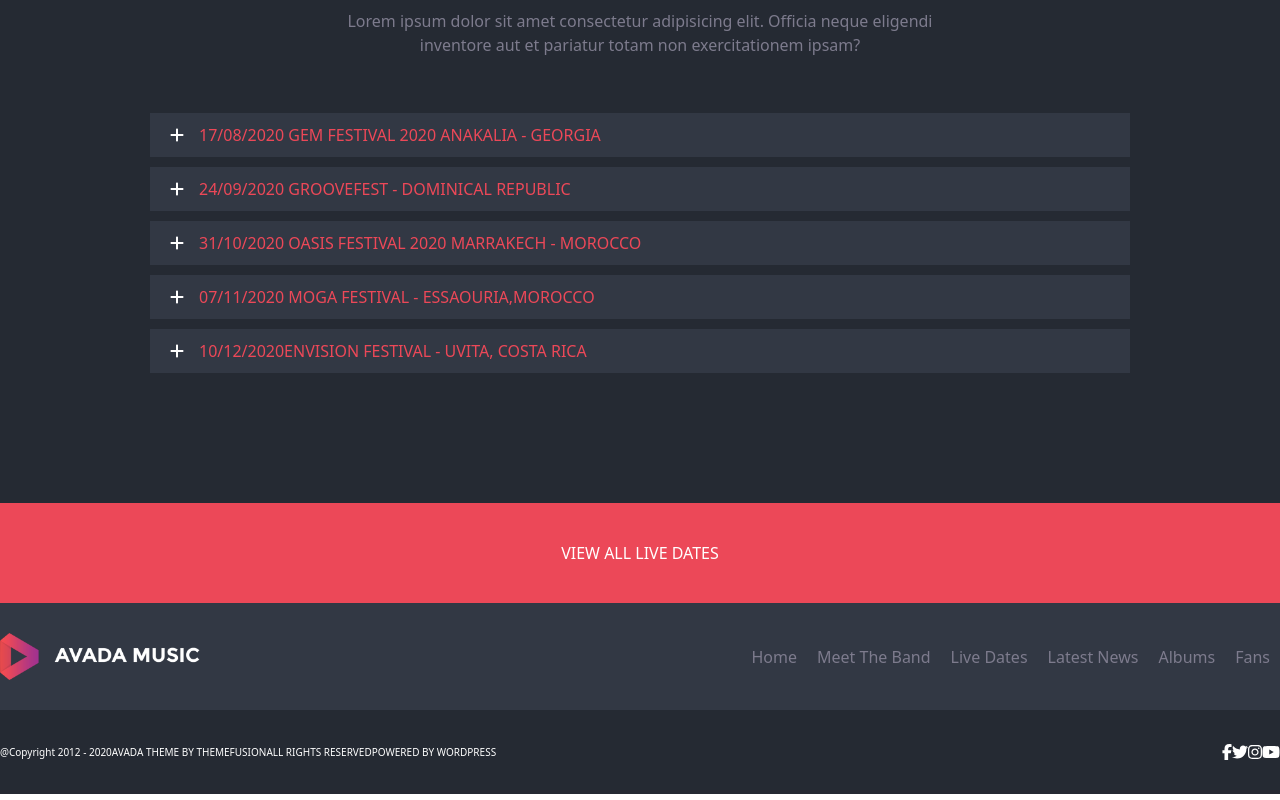
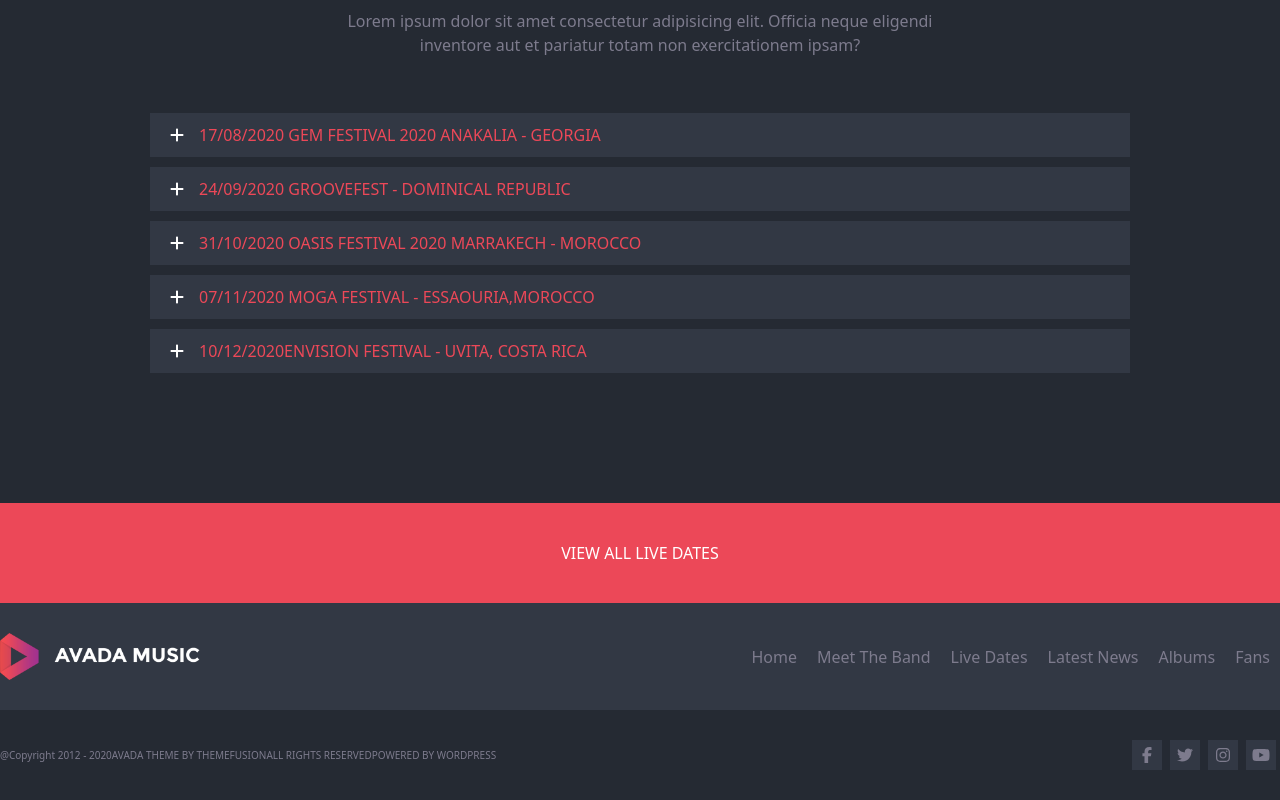
Before and after one commit to MindulaHewadewage/proj-html-vuejs, a Vue app: page / in a window 1280 px wide. Shown: the part 3306-4106 px from the top of the page. Built offline with nearby package versions, Linux system fonts and the light colour scheme.

Commit message:
btn hover

```diff
--- a/src/components/AppHeader.vue
+++ b/src/components/AppHeader.vue
@@ -137,6 +137,12 @@ export default {
             padding: 10px 30px;
             border-color: white;
             margin: 5px;
+
+            &:hover {
+                background-color: white;
+                color: black;
+                transition: 0.5s;
+            }
         }
     }
 
--- a/src/components/footer/FooterBottom.vue
+++ b/src/components/footer/FooterBottom.vue
@@ -24,10 +24,10 @@ export default {
                 </ul>
             </div>
             <div class="social">
-                <a href="#"><font-awesome-icon icon="fa-brands fa-facebook-f" /></a>
-                <a href="#"><font-awesome-icon icon="fa-brands fa-twitter" /></a>
-                <a href="#"><font-awesome-icon icon="fa-brands fa-instagram" /></a>
-                <a href="#"><font-awesome-icon icon="fa-brands fa-youtube" /></a>
+                <div class="small-box"><a href="#"><font-awesome-icon icon="fa-brands fa-facebook-f" /></a></div>
+                <div class="small-box"><a href="#"><font-awesome-icon icon="fa-brands fa-twitter" /></a></div>
+                <div class="small-box"><a href="#"><font-awesome-icon icon="fa-brands fa-instagram" /></a></div>
+                <div class="small-box"><a href="#"><font-awesome-icon icon="fa-brands fa-youtube" /></a></div>
             </div>
         </div>
     </div>
@@ -47,7 +47,39 @@ export default {
             margin: 0;
             padding: 0;
             font-size: 10px;
+
+            li {
+                color: #7D7B8D;
+
+            }
         }
+    }
+
+
+    .social {
+        display: flex;
+
+        .small-box {
+            width: 30px;
+            height: 30px;
+            background-color: #323844;
+            margin: 0 4px;
+
+            display: flex;
+            align-items: center;
+            justify-content: center;
+
+            a {
+                color: #7D7B8D;
+
+                &:hover {
+                    color: white;
+                }
+            }
+
+        }
+
+
     }
 }
 </style>
--- a/src/components/structure/SectionDivider.vue
+++ b/src/components/structure/SectionDivider.vue
@@ -17,7 +17,13 @@ export default {
     background-color: #EC4858;
     color: white;
     min-height: 100px;
+    cursor: pointer;
 
+    &:hover {
+        background-color: white;
+        color: black;
+        transition: 0.5s;
+    }
 
     display: flex;
     justify-content: center;
```
